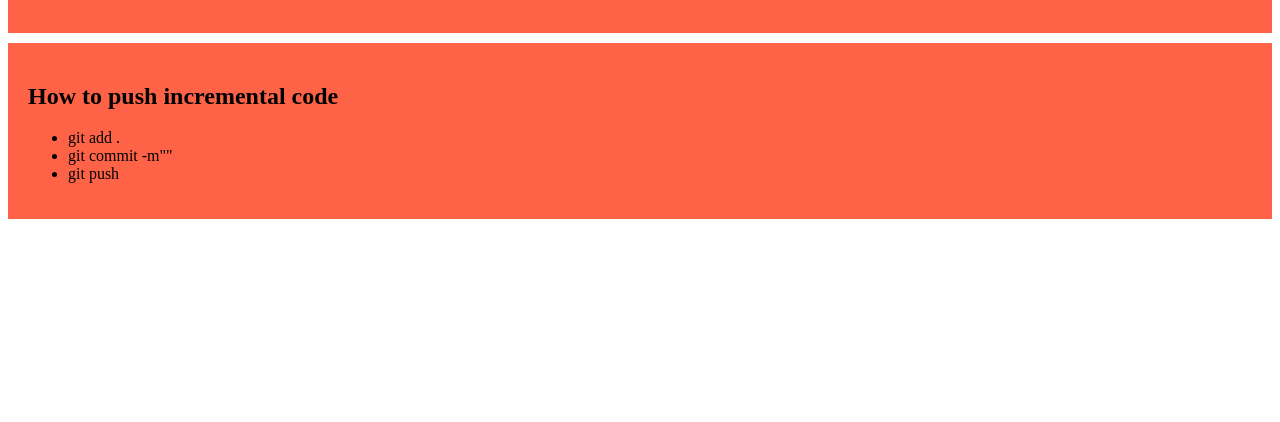
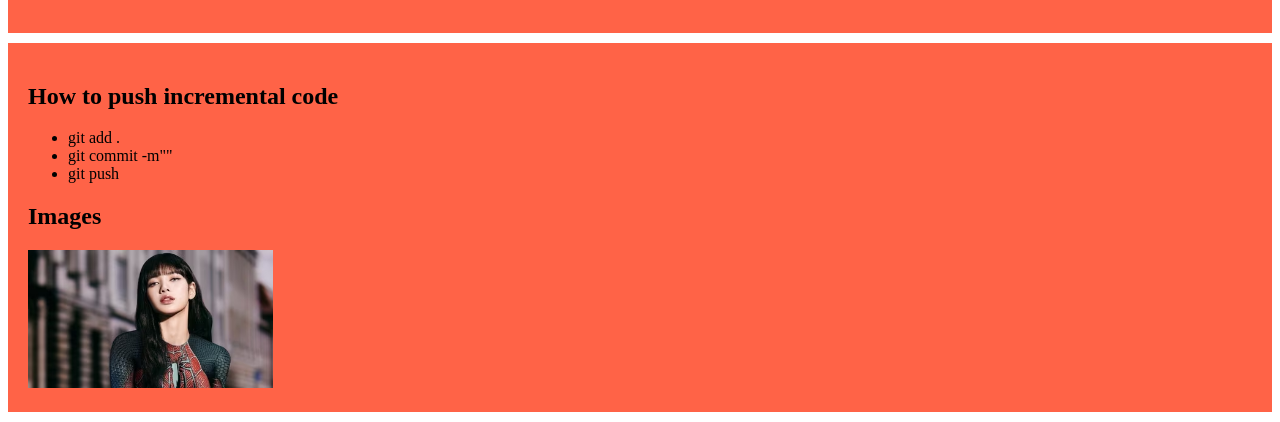
Before and after one commit to jihadmiridha/my-simple-webst, a plain HTML site: page index.html in a window 1280 px wide. Shown: the part 511-933 px from the top of the page. Before the commit the page ends 800 px from the top, so only its background shows below. Drawn offline with Linux system fonts and the light colour scheme.

Commit message:
added lisa img

```diff
--- a/index.html
+++ b/index.html
@@ -26,6 +26,8 @@
         <li>git commit -m""</li>
         <li>git push</li>
     </ul>
+    <h2>Images</h2>
+    <img src="img/lisa_kpop_1683347957261_1699177260267.avif" width="20%">
 </div>
 </body>
 </html>
```
Also changed, not shown: img/lisa_kpop_1683347957261_1699177260267.avif (added).
